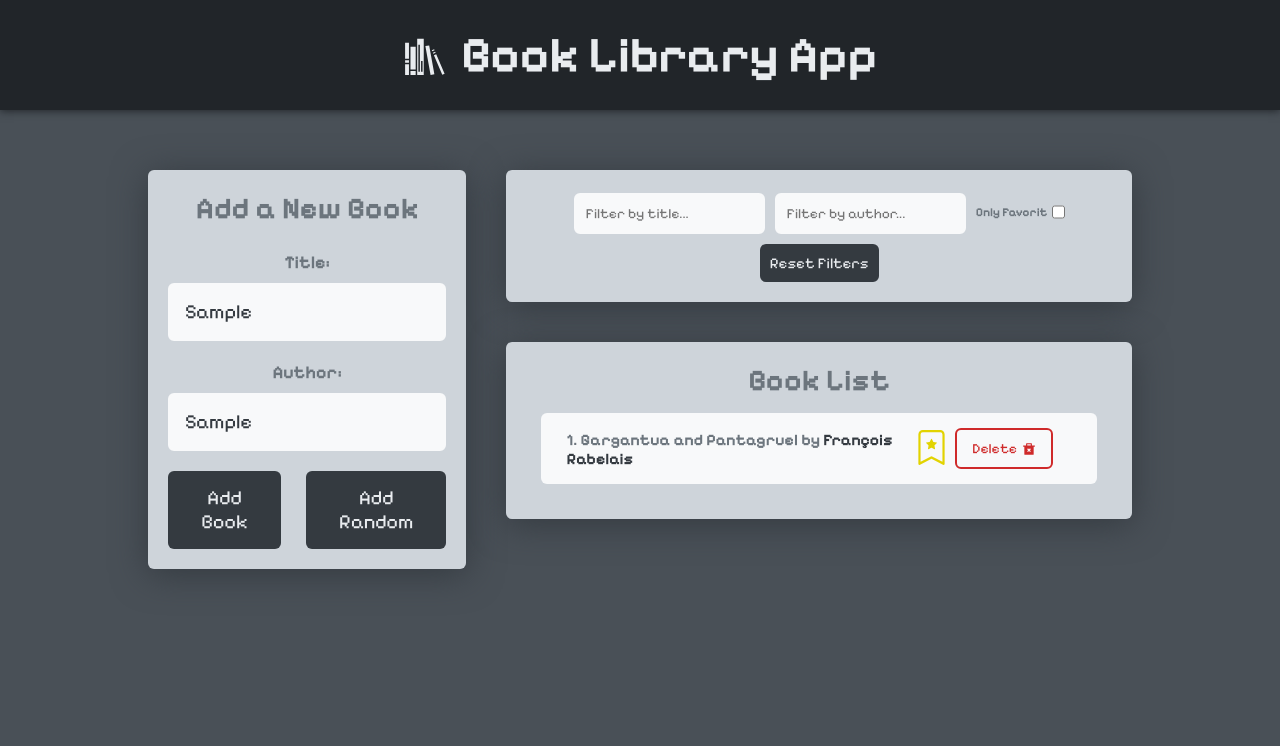
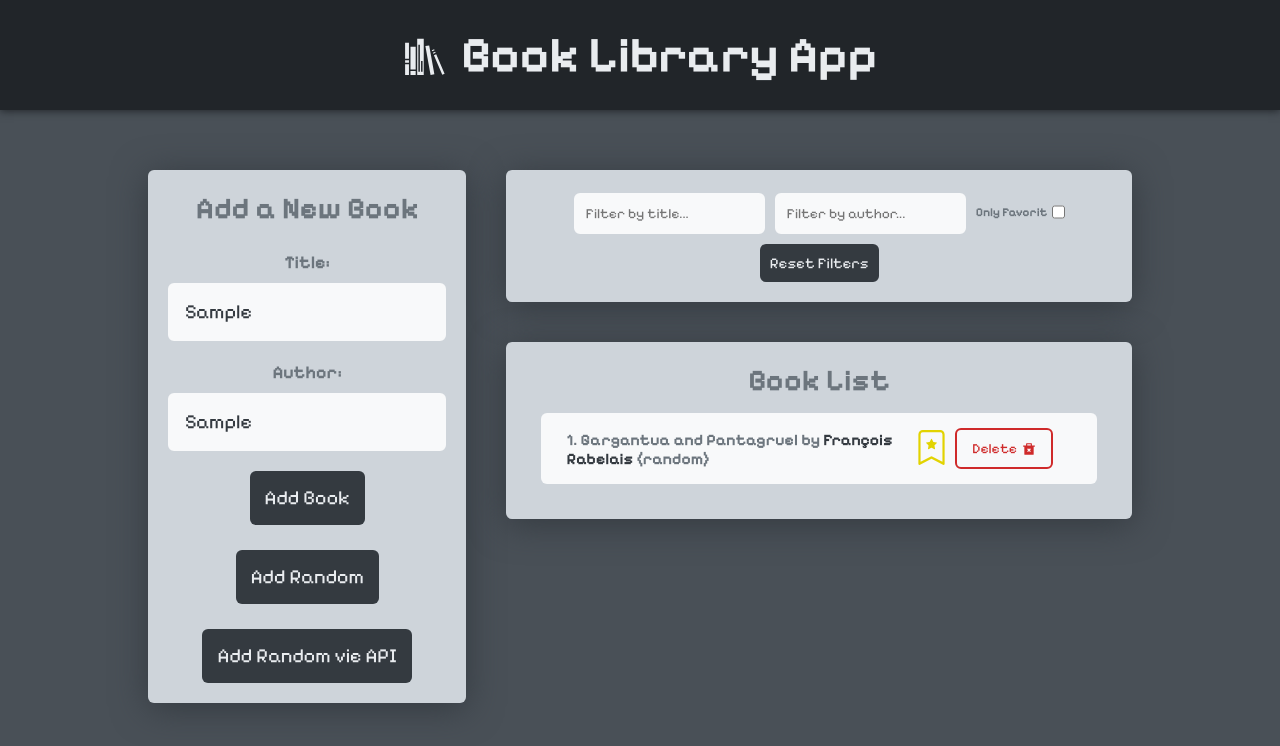
Before and after one commit to EvgMarty/BookLibraryApp, a React (Create React App) app in the folder frontend/: page / in a window 1280 px wide. Both pictures are taken after typing "Sample", "Sample" into the empty fields and a click on the button "Add Random". Shown: the top 746 px of the page. Built offline with nearby package versions, Linux system fonts and the light colour scheme.

Commit message:
add book source

```diff
--- a/frontend/package.json
+++ b/frontend/package.json
@@ -7,6 +7,7 @@
     "@testing-library/jest-dom": "^5.17.0",
     "@testing-library/react": "^13.4.0",
     "@testing-library/user-event": "^13.5.0",
+    "axios": "^1.5.1",
     "react": "^18.2.0",
     "react-dom": "^18.2.0",
     "react-icons": "^4.11.0",
--- a/frontend/src/components/BookForm/BookForm.jsx
+++ b/frontend/src/components/BookForm/BookForm.jsx
@@ -2,6 +2,7 @@ import styles from './BookForm.module.scss';
 import booksData from '../../data/books.json';
 import { useState } from 'react';
 import { useDispatch } from 'react-redux';
+import axios from 'axios';
 import { addBook } from '../../redux/slices/booksSlice';
 import createBookWhithId from '../../utils/createBooksWithId';
 
@@ -15,7 +16,7 @@ const BookForm = () => {
     e.preventDefault();
 
     if (title && author) {
-      const book = createBookWhithId({ title, author });
+      const book = createBookWhithId({ title, author }, 'manual');
 
       dispatch(addBook(book));
 
@@ -31,9 +32,21 @@ const BookForm = () => {
     //Выбираем из масива одну книгу в зависимости от рандомного числа
     const randomBooks = booksData[randomIndex];
     //Функция добавляющая йд и исфафорит
-    const randomBooksWithId = createBookWhithId(randomBooks);
+    const randomBooksWithId = createBookWhithId(randomBooks, 'random');
 
     dispatch(addBook(randomBooksWithId));
+  };
+
+  //Добавление рандомной книги c получением API
+  const handleAddRandomBookVieApi = async () => {
+    try {
+      const res = await axios.get('http://localhost:4000/random-book');
+      if (res?.data?.title && res?.data?.author) {
+        dispatch(addBook(createBookWhithId(res.data, 'API')));
+      }
+    } catch (error) {
+      console.log('Errror faching random book', error);
+    }
   };
 
   return (
@@ -75,6 +88,13 @@ const BookForm = () => {
           >
             Add Random
           </button>
+          <button
+            className={styles.btn}
+            type="submit"
+            onClick={handleAddRandomBookVieApi}
+          >
+            Add Random vie API
+          </button>
         </div>
       </form>
     </div>
--- a/frontend/src/components/BookForm/BookForm.module.scss
+++ b/frontend/src/components/BookForm/BookForm.module.scss
@@ -41,6 +41,7 @@
 .btnWrap {
   display: flex;
   align-items: center;
+  flex-wrap: wrap;
   justify-content: center;
   gap: 25px;
 }
--- a/frontend/src/components/BookList/BookList.jsx
+++ b/frontend/src/components/BookList/BookList.jsx
@@ -61,7 +61,7 @@ const BookList = () => {
   return (
     <div className={styles.appBlock}>
       <h2>Book List</h2>
-      <div >
+      <div>
         {books.length === 0 ? (
           <p className={styles.noneBooks}>Booklist is empty.</p>
         ) : (
@@ -73,14 +73,21 @@ const BookList = () => {
                     {++i}. {highLightMatch(book.title, titleFilter)} by{' '}
                     <span className={styles.author}>
                       {highLightMatch(book.author, authorFilter)}
-                    </span>
+                    </span>{' '}
+                    ({book.source})
                   </div>
                   <div className={styles.btnWrap}>
                     <span onClick={() => handlerToggleFavorit(book.id)}>
                       {book.isFavorite ? (
-                        <BsBookmarkStarFill title="favorit" className={styles.togleFavorit} />
+                        <BsBookmarkStarFill
+                          title="favorit"
+                          className={styles.togleFavorit}
+                        />
                       ) : (
-                        <BsBookmarkStar title="favorit" className={styles.togleFavorit} />
+                        <BsBookmarkStar
+                          title="favorit"
+                          className={styles.togleFavorit}
+                        />
                       )}
                     </span>
 
--- a/frontend/src/utils/createBooksWithId.js
+++ b/frontend/src/utils/createBooksWithId.js
@@ -1,8 +1,9 @@
 import { v4 as uuidv4 } from 'uuid';
 
-const createBookWhithId = (book) => {
+const createBookWhithId = (book, source) => {
   return {
     ...book,
+    source,
     isFavorite: false,
     id: uuidv4(),
   };
```
Also changed, not shown: 1 other file (tests, documents, lock files or other folders).
